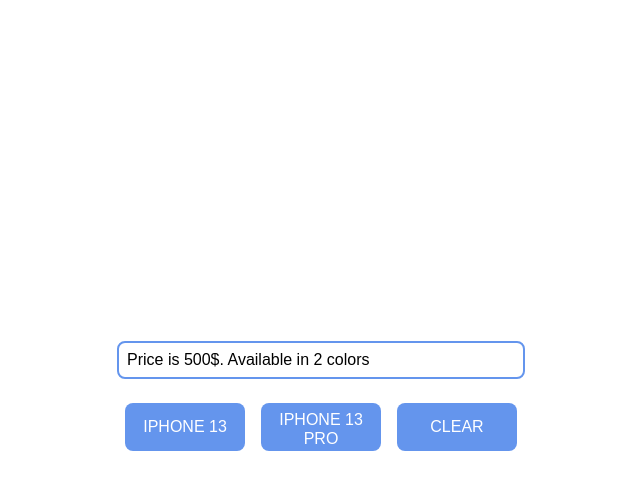
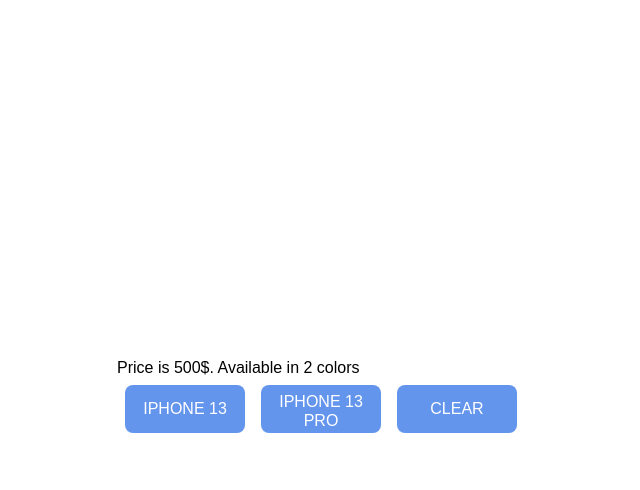
Before and after one commit to Alex666777666/Info-about-products, a React (Create React App) app: page / in a window 1280 px wide. Both pictures are taken after a click on the button "IPHONE 13". Shown: the top 490 px of the page, without its empty margins (319-959 px from the left). Built offline with nearby package versions, Linux system fonts and the light colour scheme.

Commit message:
Update Info.jsx

```diff
--- a/src/Info.jsx
+++ b/src/Info.jsx
@@ -4,7 +4,7 @@
   if (!info) {
     return null
   }
-  return <div className='message'>{info}</div>
+  return <div className='info'>{info}</div>
 }
 
 export default Info
```
